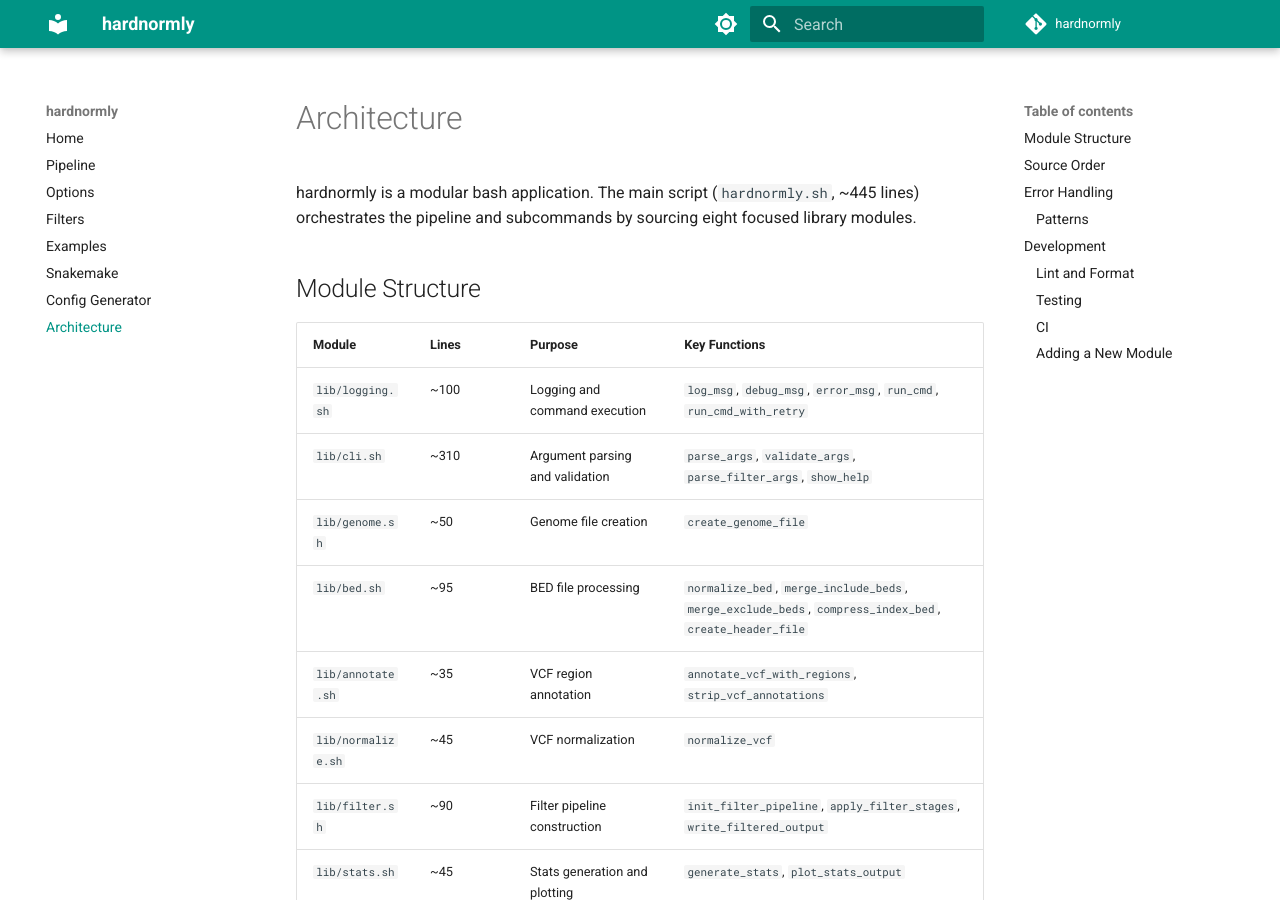
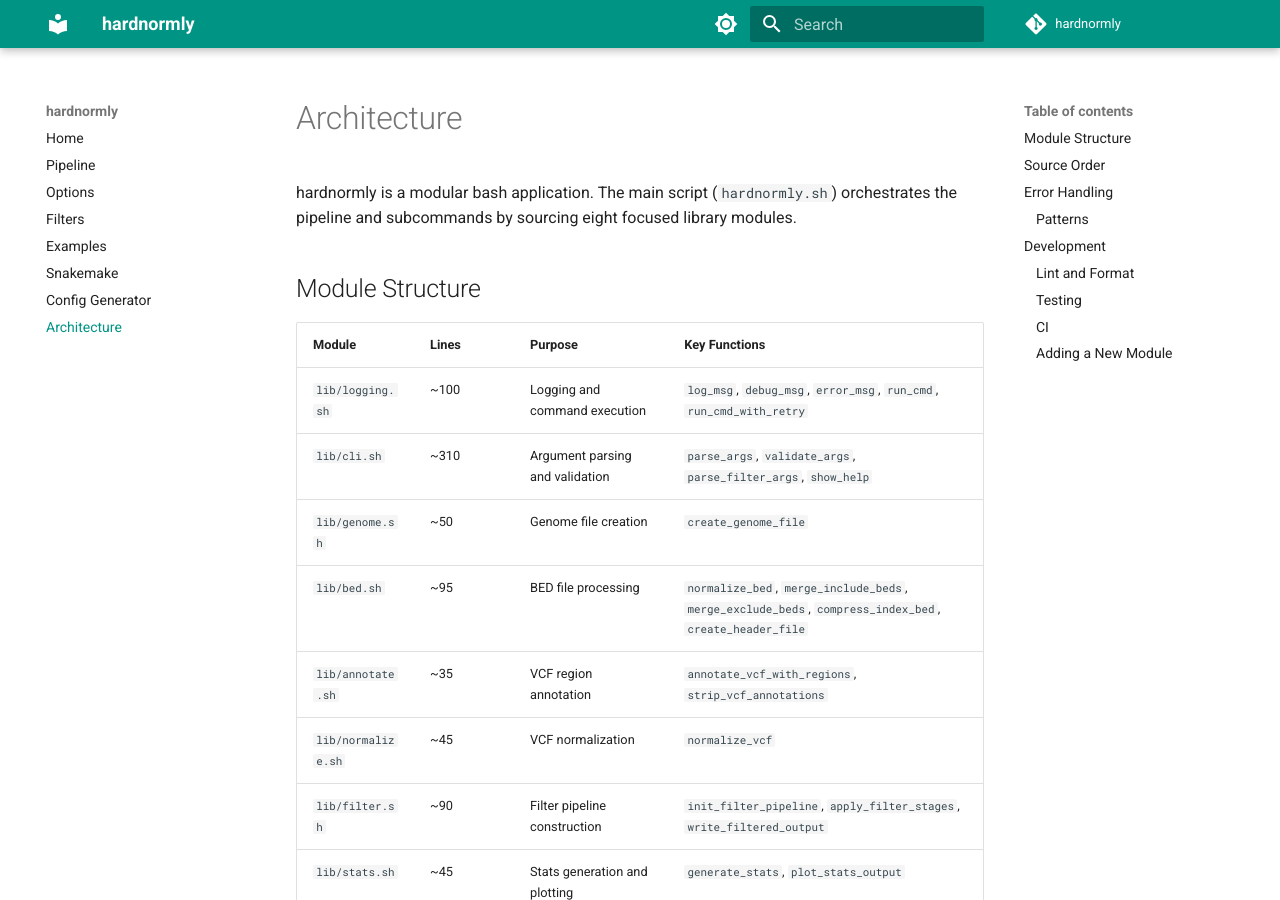
Before and after one commit to berntpopp/hardnormly, an MkDocs documentation site: the page built from docs/architecture.md, in a window 1280 px wide and 900 px high. Built offline with MkDocs 1.6.1 and Material for MkDocs 9.7.7, drawn with Linux system fonts in a browser that asks for light colours; comment, search, counter and statistics services are not loaded; some of the changed text lies outside the part shown.

Commit message:
fix: address Copilot PR review feedback
- lib/logging.sh: fix error_msg to always write to stderr regardless of
  whether _LOG_FILE is set (honors function contract); also appends to
  log file when configured
- scripts/run_snakemake.sh: guard inherit_errexit with Bash >= 4.4 version
  check for portability on older HPC cluster nodes
- Makefile + ci.yml: add scripts/generate_config.sh and scripts/run_snakemake.sh
  to SH_FILES and CI lint steps so all shell scripts are covered
- docs/architecture.md: remove stale hardcoded line count (~445 lines);
  remove stale test count (120 -> 'full BATS test suite') to avoid rot
- docs/filters.md + hardnormly.sh: standardize EXCLUDE_REGION filter
  expression from = to == for consistency with all other bcftools expressions

Co-Authored-By: Claude Sonnet 4.6 <noreply@anthropic.com>

```diff
--- a/docs/architecture.md
+++ b/docs/architecture.md
@@ -1,6 +1,6 @@
 # Architecture
 
-hardnormly is a modular bash application. The main script (`hardnormly.sh`, ~445 lines) orchestrates the pipeline and subcommands by sourcing eight focused library modules.
+hardnormly is a modular bash application. The main script (`hardnormly.sh`) orchestrates the pipeline and subcommands by sourcing eight focused library modules.
 
 ## Module Structure
 
```
Also changed, not shown: other parts of docs/architecture.md (+1 -1 lines), docs/filters.md (+1 -1 lines), 5 other files.
